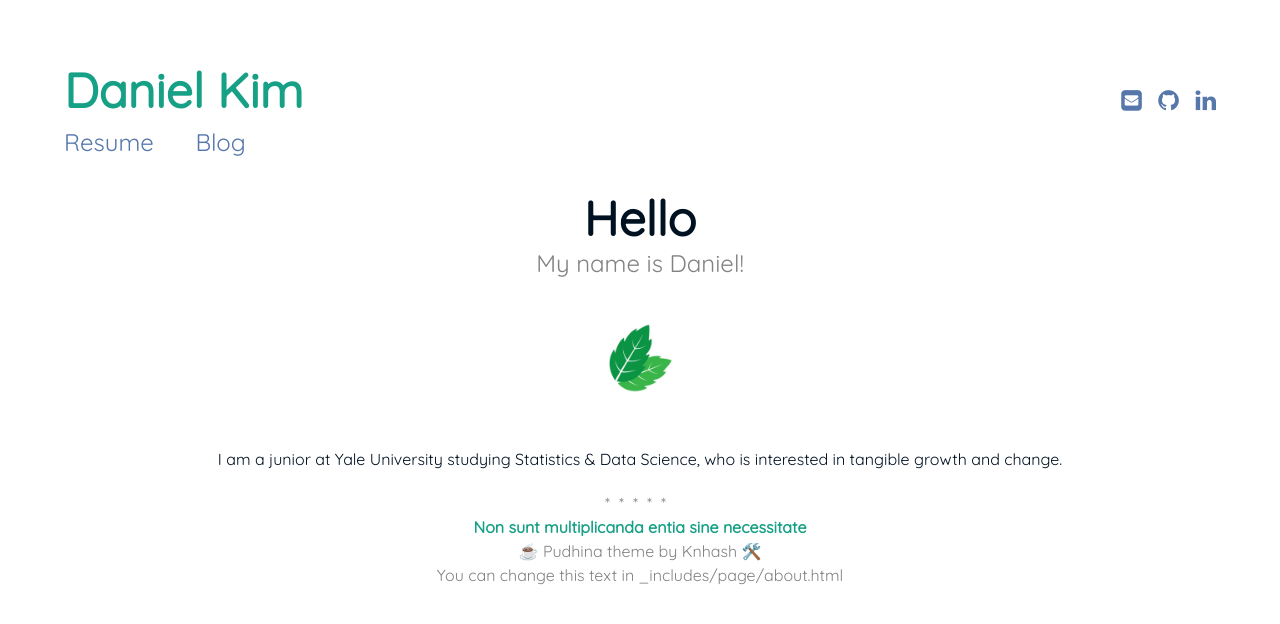
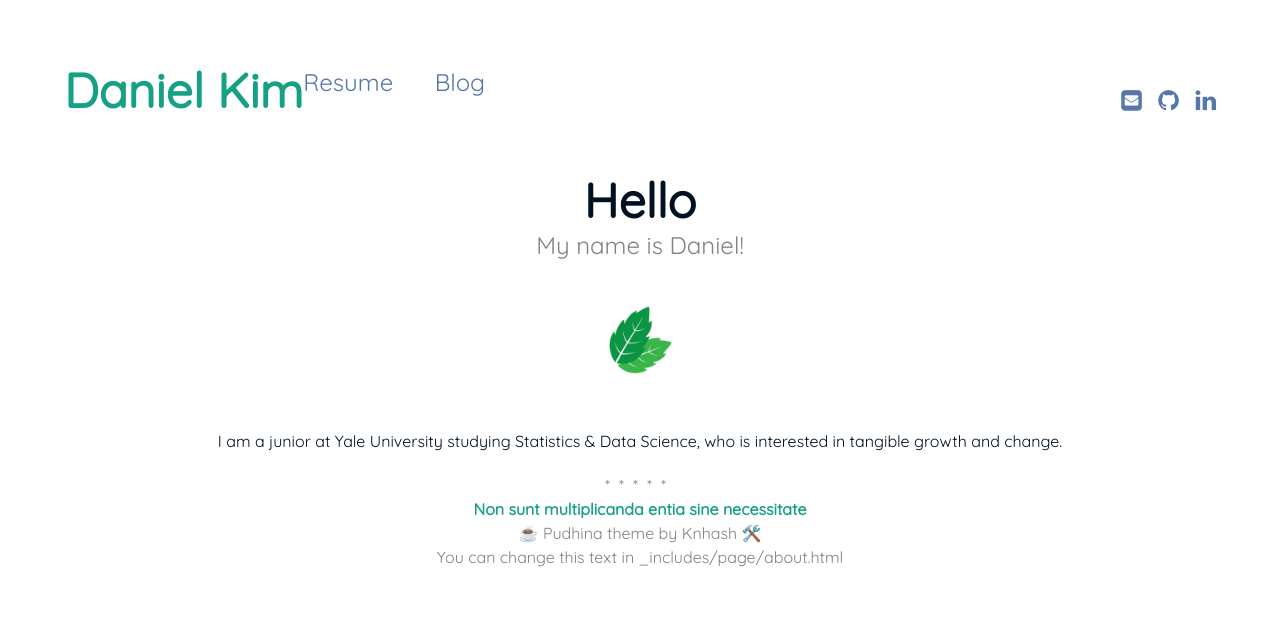
Before and after one commit to danielk56/danielk56.github.io, a Jekyll site: the page built from index.md, in a window 1280 px wide. Shown: the top 624 px of the page. Built offline with Jekyll 4.4.1, drawn with Linux system fonts in a browser that asks for light colours.

Commit message:
Update header.html

```diff
--- a/_includes/header.html
+++ b/_includes/header.html
@@ -1,6 +1,8 @@
 <header class="header">
 <div class="navigation">
 <a href="{{ '/' | prepend: site.baseurl }}" class="logo">{{ site.title }}</a>
+</div>
+<div class="navigation">
 <ul class="menu">
 <li class="menu__entry"><a href="{{ '/resume' | prepend: site.baseurl }}">Resume</a></li>
 <li class="menu__entry"><a href="{{ '/blog' | prepend: site.baseurl }}">Blog</a></li>
```
